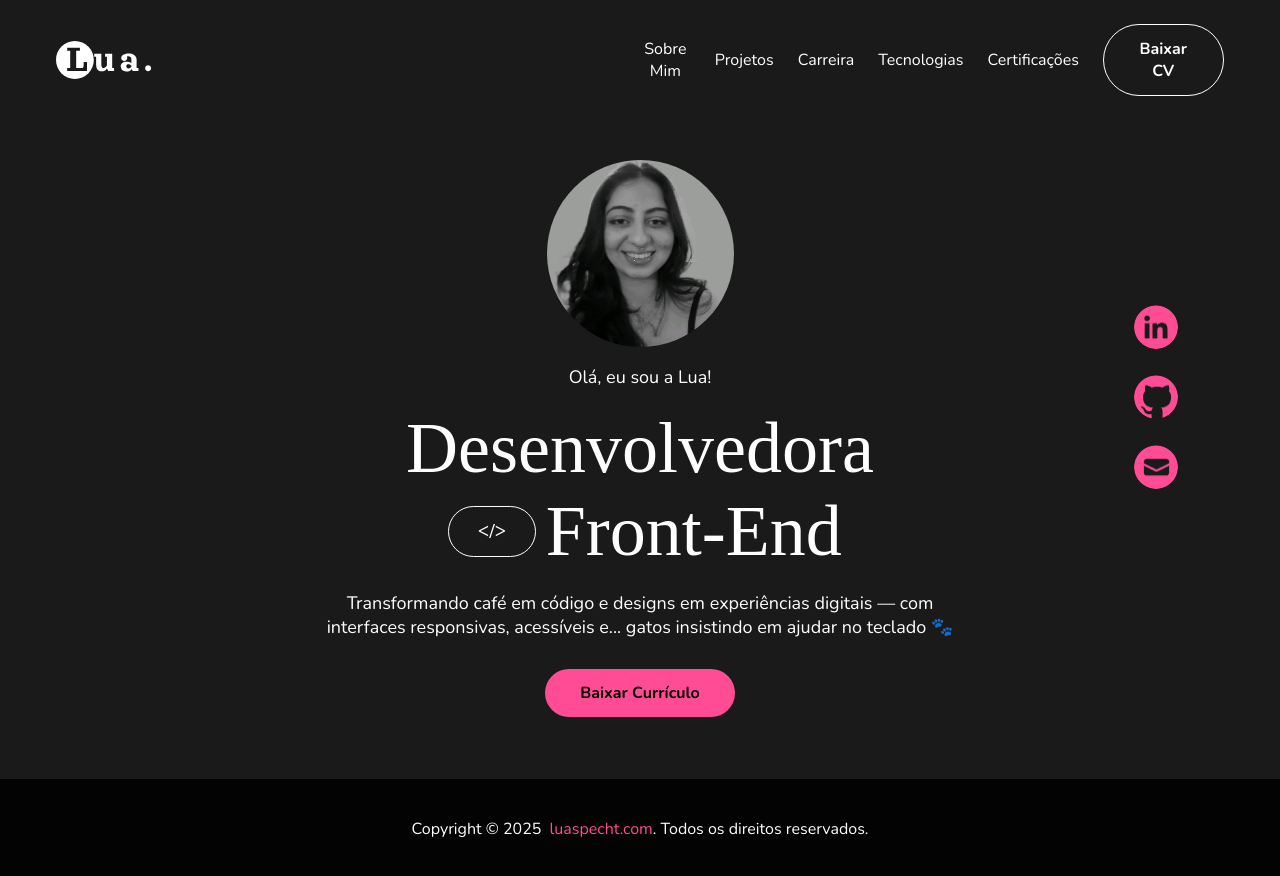
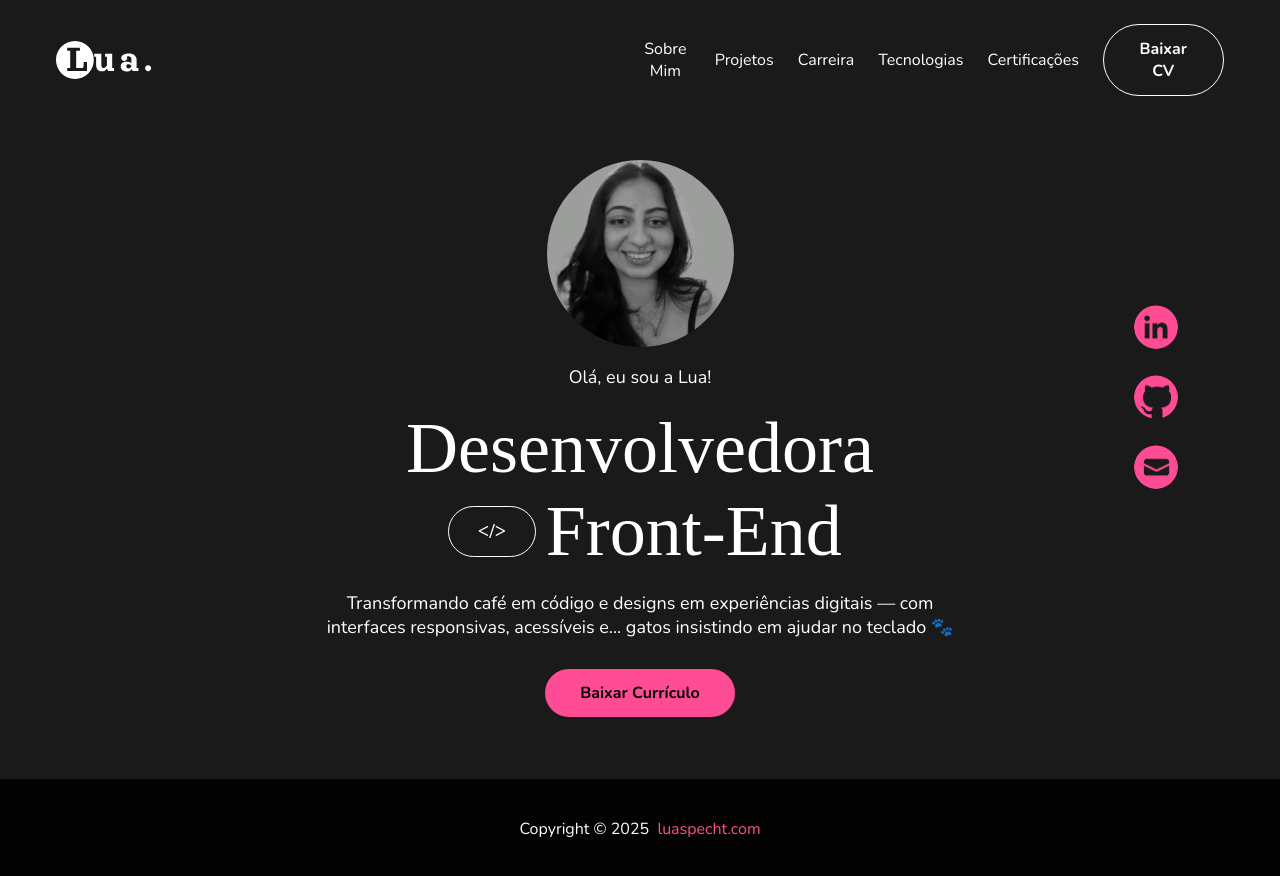
Before and after one commit to LuaSpecht/portfolio, a JavaScript app: page / in a window 1280 px wide. Shown: the top 876 px of the page. Built offline with nearby package versions, Linux system fonts and the light colour scheme; the HTML template or start-up script is replaced by a standard one; a web font is replaced by a local one.

Commit message:
fix: footer text resumed

```diff
--- a/src/components/Footer/index.js
+++ b/src/components/Footer/index.js
@@ -3,7 +3,7 @@ import './Footer.css'
 const Footer = () => {
   return(
     <footer>
-      <p>Copyright &#169; 2025<a href='#header'>&nbsp; luaspecht.com</a>. Todos os direitos reservados.</p>
+      <p>Copyright &#169; 2025<a href='#header'>&nbsp; luaspecht.com</a></p>
     </footer>
   )
 }
```
